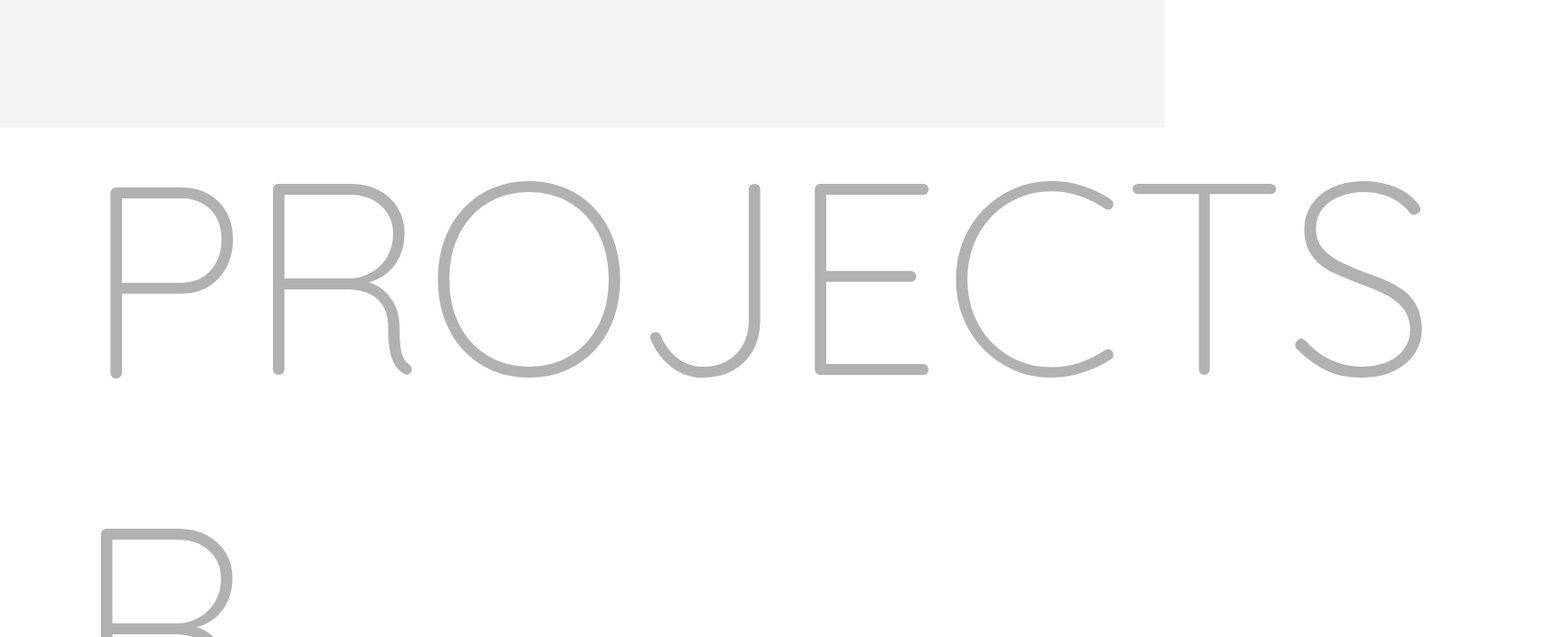
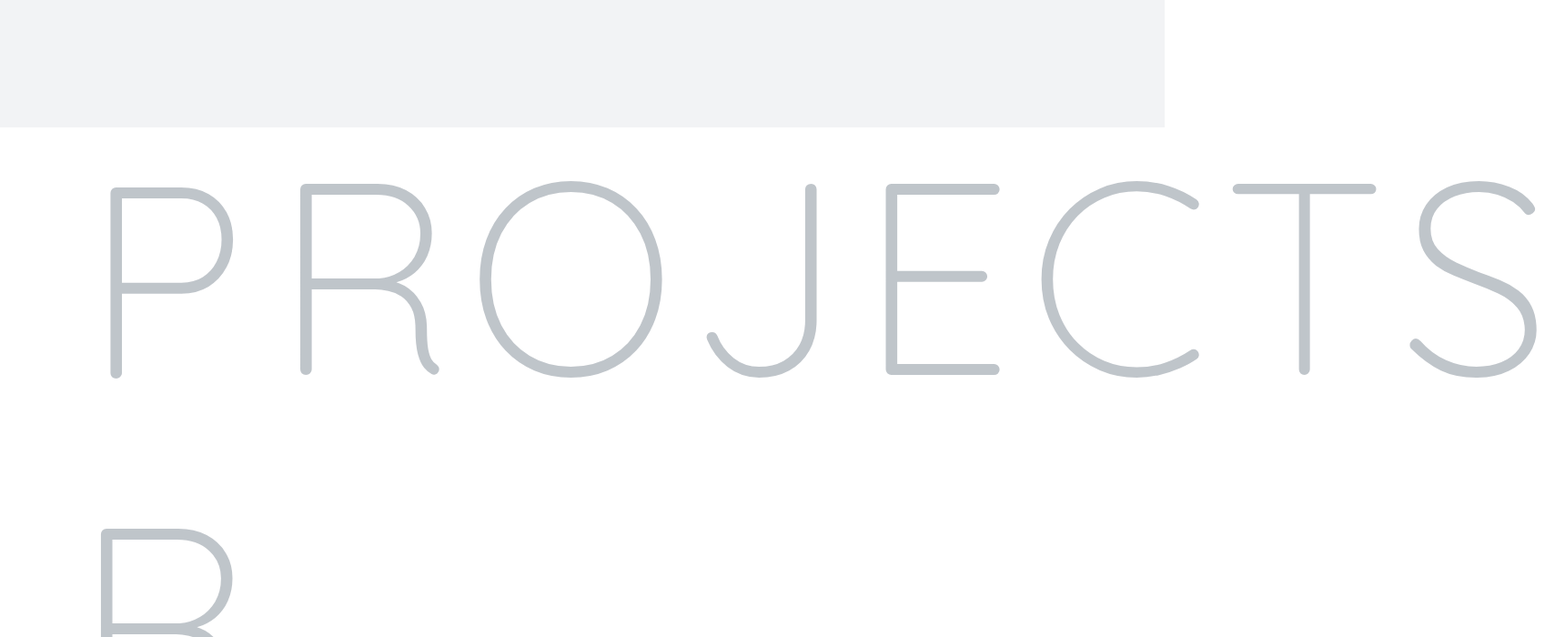
Before and after one commit to SimoSultan/portfolio_v2, a React (Create React App) app: page / in a window 1280 px wide. Shown: the part 660-1360 px from the top of the page at 91% size, 1720 px wide, since content can reach past the window. Built offline with nearby package versions, Linux system fonts and the light colour scheme.

Commit message:
removed gsap grom bloglist and added react spring animation, fixed stability of blogs words

```diff
--- a/src/components/blogs/BlogList.js
+++ b/src/components/blogs/BlogList.js
@@ -18,9 +18,7 @@ import { useMediaQuery } from 'react-responsive'
 import '../../stylesheets/App.css'
 
 // animation library and plugins
-import { gsap } from "gsap";
-import { ScrollTrigger } from "gsap/ScrollTrigger";
-gsap.registerPlugin(ScrollTrigger);
+import { useSpring, animated } from 'react-spring'
 
 
 let theme = createMuiTheme();
@@ -42,10 +40,10 @@ const useStyles = makeStyles(() => ({
     "&:hover": {
         transform: 'scale(1.03)',
     },
-    // "&:hover .makeStyles-media-224": {
-    //     transform: 'scale(1.1)',
-    // },
-    "&:hover .makeStyles-contentContainer-221": {
+    "&:hover .makeStyles-media-224": {
+        transform: 'scale(1.1)',
+    },
+    "&:hover .makeStyles-contentContainer-431": {
         height: '150px',
     },
     "&:hover p": {
@@ -53,7 +51,10 @@ const useStyles = makeStyles(() => ({
     },
     "&:last-child": {
         marginBottom: '5%',
-    }
+    },
+    boxShadow: '0px 10px 30px -5px rgba(0, 0, 0, 0.3)',
+    transition: 'box-shadow 0.5s',
+    willChange: 'transform',
   },
   contentContainer: {
     height: '60px',
@@ -68,7 +69,6 @@ const useStyles = makeStyles(() => ({
   },
   media: {
     height: '150px',
-    // transition: 'transform 0.5s ease-in-out',
     [theme.breakpoints.up('sm')]: {
       height: '225px',
     }
@@ -80,8 +80,9 @@ const useStyles = makeStyles(() => ({
   list:{
     marginTop: '20%',
     zIndex: 50,
-    position: 'relative'
-  }
+    position: 'relative',
+
+  },
 }));
 
 
@@ -90,83 +91,23 @@ const useStyles = makeStyles(() => ({
 function BlogList() {
     const classes = useStyles();
     const isLandscape = useMediaQuery({ query: '(orientation: landscape)' })
-    // const writingRef = useRef()
-    // const timeline = useRef(gsap.timeline({paused: true}))
-    const revealRefs = useRef([])
-    revealRefs.current = []
 
 
-//   useEffect(() => {
-//     // start the projects word offscreen to the right
-//     // fade in slightly and to the scroll to the left as user scrolls down
-//     timeline.current.from(writingRef.current, {
-//         opacity: 0.1,
-//         x: '85%',
-//         scrollTrigger: {
-//           trigger: writingRef.current,
-//           id: 'blog-pin-1',
-//           start: "top 80%",
-//           end: "bottom -50%",
-//           scrub: 1.5,
-//           pin: true,
-//         //   markers: true,
-//           toggleActions: 'play none none reverse'
-//         }
-//       })
-//     .to(writingRef.current, {
-//       opacity: 0.3,
-//     }, ">")
-//   }, [])
-
-
-
-
-  function hide(elem) {
-    gsap.to(elem, {autoAlpha: 0, duration: 1.25, ease:'expo'});
-  }
-
-  const addToRefs = (el) => {
-    if( el && !revealRefs.current.includes(el)) {
-      revealRefs.current.push(el)
-    }
-    hide(el); // assure that the element is hidden when scrolled into view
-    ScrollTrigger.create({
-      trigger: el,
-      start: 'top 60%',
-      scrub: 3,
-      onEnter: function() { animateFrom(el, 1) },
-      onLeave: function() { hide(el) }, // assure that the element is hidden when scrolled into view
-      onEnterBack: function() { animateFrom(el, -1) },
-      onLeaveBack: function() { hide(el) } // assure that the element is hidden when scrolled into view
-    });
-  }
-
-  function animateFrom(elem, direction) {
-    direction = direction | 1;
-    let x = 0,
-        y = direction * 150;
-    if(elem.classList.contains('reveal_fromLeft')) {
-      x = -20;
-    } else if(elem.classList.contains('reveal_fromRight')) {
-      x = 20;
-    }
-    gsap.fromTo(elem, {x: x, y: y, autoAlpha: 0}, {
-      duration: 1.25,
-      x: 0,
-      y: 0,
-      autoAlpha: 1,
-      ease: "expo",
-      overwrite: "auto"
-    });
-  }
+    const calc = (x, y) => [-(y - window.innerHeight / 2) / 20, (x - window.innerWidth / 2) / 20, 1.1]
+    const trans = (x, y, s) => `perspective(600px) rotateX(${x}deg) rotateY(${y}deg) scale(${s})`
+    const [props, set] = useSpring(() => ({ xys: [0, 0, 1], config: { mass: 5, tension: 350, friction: 40 } }))
 
 
 
     const listItems = blogList.map(b => (
 
-    <Grid key={b.name} item xs={ isLandscape ? 9 : 12 } sm={8} md={5} className={`${(b.id % 2 === 0) ? "reveal_fromLeft" : "reveal_fromRight"}`} ref={addToRefs}>
-    {/* <Grid key={b.name} item xs={ isLandscape ? 9 : 12 } sm={8} md={5} ref={addToRefs}> */}
+        <Grid key={b.name} item xs={ isLandscape ? 9 : 12 } sm={8} md={5}>
             <a href={b.link} target="_blank" rel="noopener noreferrer" className={classes.listLink}>
+                <animated.div
+                    onMouseMove={({ clientX: x, clientY: y }) => set({ xys: calc(x, y) })}
+                    onMouseLeave={() => set({ xys: [0, 0, 1] })}
+                    style={{ transform: props.xys.interpolate(trans) }}
+                >
                     <Card className={classes.listItem}>
                         <CardActionArea>
                             <CardMedia
@@ -184,6 +125,7 @@ function BlogList() {
                             </CardContent>
                         </CardActionArea>
                     </Card>
+                </animated.div>
             </a>
         </Grid>
 
--- a/src/components/blogs/Blogs.js
+++ b/src/components/blogs/Blogs.js
@@ -1,22 +1,12 @@
 import React from 'react';
 import BlogList from './BlogList';
+import { Footer } from "../export";
 
 import '../../stylesheets/App.css'
 import Typography from '@material-ui/core/Typography';
-// import Typography from '@material-ui/core/Typography';
 import { makeStyles, MuiThemeProvider, ThemeProvider, responsiveFontSizes, createMuiTheme } from '@material-ui/core/styles';
 
-import { Footer } from "../export";
 
-// import Typography from '@material-ui/core/Typography';
-
-// custom styling
-// import '../../stylesheets/App.css'
-
-// animation library and plugins
-// import { gsap } from "gsap";
-// import { ScrollTrigger } from "gsap/ScrollTrigger";
-// gsap.registerPlugin(ScrollTrigger);
 
 const useStyles = makeStyles(() => ({
     blogsCont: {
@@ -29,7 +19,6 @@ const useStyles = makeStyles(() => ({
         zIndex: 25,
         position: 'relative',
         overflowY: 'hidden',
-
     },
     contToFitFooter: {
         height: '88%',
@@ -42,7 +31,25 @@ const useStyles = makeStyles(() => ({
     projectsHorizontalWordTabletDesktop: {
         opacity: 0.3,
         marginLeft: '20%',
-    }
+    },
+    sectionHeaderVert: {
+        marginTop: '-23%',
+        zIndex: -100,
+        position: 'absolute',
+        opacity: 0.8,
+        writingMode: 'vertical-rl',
+        textOrientation: 'upright',
+        color: '#304153',
+    },
+    sectionHeaderHorizontal: {
+        marginTop: '-22.5%',
+        zIndex: -100,
+        position: 'absolute',
+        marginLeft: '300px',
+        opacity: 0.8,
+        color: '#304153',
+        letterSpacing: '2rem'
+    },
 }));
 
 let writingsFont = createMuiTheme({
@@ -67,8 +74,8 @@ function Blogs() {
 
             <MuiThemeProvider>
                 <ThemeProvider theme={writingsFont}>
-                    <Typography variant="h2" className="section-header-horizontal-blogs">LOGS</Typography>
-                    <Typography variant="h2" className="section-header-vert-blogs">BLOGS</Typography>
+                    <Typography variant="h2" className={classes.sectionHeaderVert}>BLOGS</Typography>
+                    <Typography variant="h2" className={classes.sectionHeaderHorizontal}>LOGS</Typography>
                 </ThemeProvider>
             </MuiThemeProvider>
 
--- a/src/components/other/Footer.js
+++ b/src/components/other/Footer.js
@@ -26,7 +26,7 @@ const useStyles = makeStyles((theme) => ({
   },
   contactCont: {
     padding: '4%',
-    background: '#2E6086',
+    background: 'transparent',
     height: 'auto',
   },
   buttons: {
@@ -54,7 +54,6 @@ const useStyles = makeStyles((theme) => ({
     left: '5%',
     position: 'absolute',
     color: '#F2511B',
-
   },
   footerHeadingSmall: {
     fontSize: '4rem',
--- a/src/components/projects/Projects.js
+++ b/src/components/projects/Projects.js
@@ -21,6 +21,24 @@ const useStyles = makeStyles(() => ({
     projectsHorizontalWordTabletDesktop: {
         opacity: 0.3,
         marginLeft: '20%',
+    }  ,
+    sectionHeaderVert: {
+        zIndex: -100,
+        position: 'absolute',
+        top: '97%',
+        opacity: 0.3,
+        writingMode: 'vertical-rl',
+        textOrientation: 'upright',
+        color: '#304153',
+    },
+    sectionHeaderHorizontal: {
+        zIndex: -100,
+        position: 'absolute',
+        top: '97.5%',
+        marginLeft: '300px',
+        opacity: 0.3,
+        color: '#304153',
+        letterSpacing: '1rem'
     }
 }));
 
@@ -46,8 +64,8 @@ function Projects() {
 
                 <MuiThemeProvider>
                     <ThemeProvider theme={projectsFont}>
-                        <Typography variant="h2" className="section-header-vert">PROJECTS</Typography>
-                        <Typography variant="h2" className="section-header-horizontal">ROJECTS</Typography>
+                        <Typography variant="h2" className={classes.sectionHeaderVert}>PROJECTS</Typography>
+                        <Typography variant="h2" className={classes.sectionHeaderHorizontal}>ROJECTS</Typography>
                     </ThemeProvider>
                 </MuiThemeProvider>
             </Box>
--- a/src/stylesheets/partials/_Headers.scss
+++ /dev/null
@@ -1,39 +0,0 @@
-// import a font family here
-
-.section-header-vert {
-    z-index: -100;
-    position: absolute;
-    top: 97% !important;
-    opacity: 0.3;
-    writing-mode: vertical-rl;
-    text-orientation: upright;
-    color: '#304153' !important;
-}
-
-.section-header-horizontal {
-    z-index: -100;
-    position: absolute;
-    top: 97.5% !important;
-    margin-left: 270px !important;
-    opacity: 0.3;
-    color: '#304153' !important;
-}
-
-.section-header-vert-blogs {
-    z-index: -100;
-    position: absolute;
-    writing-mode: vertical-rl;
-    margin-top: -23% !important;
-    text-orientation: upright;
-    opacity: 0.3;
-    color: '#304153' !important;
-}
-
-.section-header-horizontal-blogs {
-    z-index: -100;
-    position: absolute;
-    margin-top: -22.5% !important;
-    margin-left: 21% !important;
-    opacity: 0.3;
-    color: '#304153' !important;
-}
```
Also changed, not shown: src/img/medium-brands.svg (deleted), src/img/spotify.svg (deleted). Lines whose indentation alone changed are shown as unchanged.
